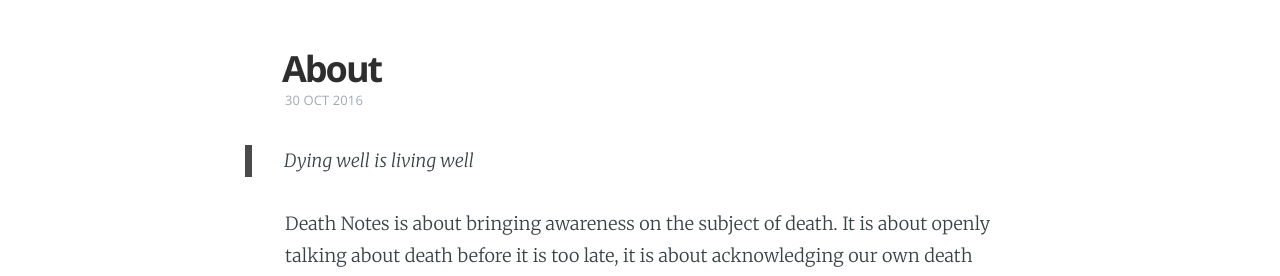
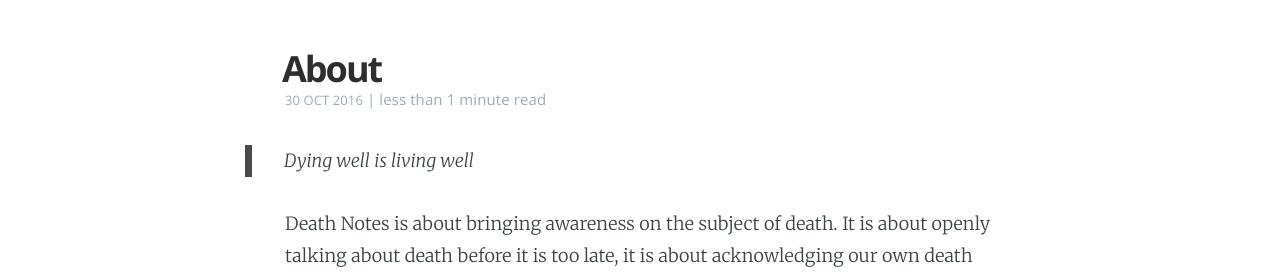
Before and after one commit to chrisvidal/death-notes, a Jekyll site: the page built from _pages/about.md, in a window 1280 px wide. Shown: the part 587-863 px from the top of the page. Built offline with Jekyll 4.4.1, drawn with Linux system fonts in a browser that asks for light colours.

Commit message:
adding read time

```diff
--- a/_config.yml
+++ b/_config.yml
@@ -5,6 +5,8 @@ logo_text: dn
 description: ~ Death is certain ~ Time of death is uncertain ~
 baseurl:  # the subpath of your site, e.g. /blog
 url: http://death-notes.net # the base hostname & protocol for your site
+
+words_per_minute         : 200
 
 # Main header
 header:
@@ -56,6 +58,7 @@ defaults:
     values:
       layout: page
       author_profile: false
+      read_time: true
       is_page: true
 # Plugins
 gems: [jekyll-paginate]
--- /dev/null
+++ b/_includes/read-time.html
@@ -0,0 +1,17 @@
+{% if post.read_time %}
+  {% assign words = post.content | strip_html | number_of_words %}
+{% elsif page.read_time %}
+  {% assign words = page.content | strip_html | number_of_words %}
+{% endif %}
+
+{% if site.words_per_minute %}
+  {% if words < 180 %}
+      {{ site.data.ui-text[site.locale].less_than | default: "less than" }} 1 {{ site.data.ui-text[site.locale].minute_read | default: "minute read" }}
+    {% elsif words < 360 %}
+      1 {{ site.data.ui-text[site.locale].minute_read | default: "minute read" }}
+    {% else %}
+      {{ words | divided_by:site.words_per_minute }} {{ site.data.ui-text[site.locale].minute_read | default: "minute read" }}
+    {% endif %}
+{% else %}
+  {{ site.data.ui-text[site.locale].undefined_wpm | "Undefined parameter words_per_minute at _config.yml" }}
+{% endif %}
--- a/_layouts/page.html
+++ b/_layouts/page.html
@@ -11,6 +11,9 @@ post_class: post-template
       {% if page.date %}
       <section class="post-meta">
         <time class="post-date" datetime="{{ page.date | date_to_xmlschema }}">{{ page.date | date_to_string }}</time>
+        {% if page.read_time %}
+          | <span class="page__meta"><i class="fa fa-clock-o" aria-hidden="true"></i> {% include read-time.html %}</span>
+        {% endif %}
       </section>
       {% endif %}
     </header>
--- a/_layouts/post.html
+++ b/_layouts/post.html
@@ -11,6 +11,9 @@ post_class: post-template
         <time class="post-date" datetime="{{ page.date | date_to_xmlschema }}">{{ page.date | date_to_string }}</time>
         {% if page.categories.size > 0 %}
         {{ page.categories | array_to_sentence_string | prepend: 'on ' }}
+        {% endif %}
+        {% if page.read_time %}
+          | <span class="page__meta"><i class="fa fa-clock-o" aria-hidden="true"></i> {% include read-time.html %}</span>
         {% endif %}
       </section>
     </header>
```
Also changed, not shown: _includes/header.html (+1 -10 lines).
